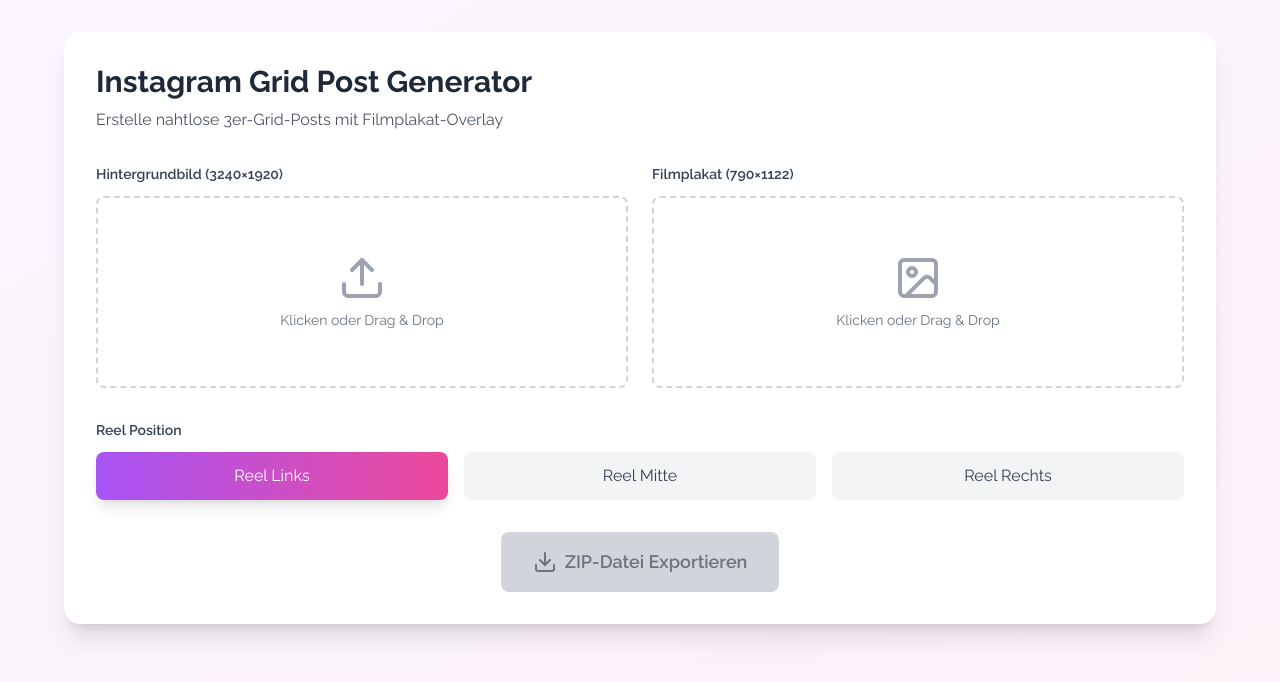
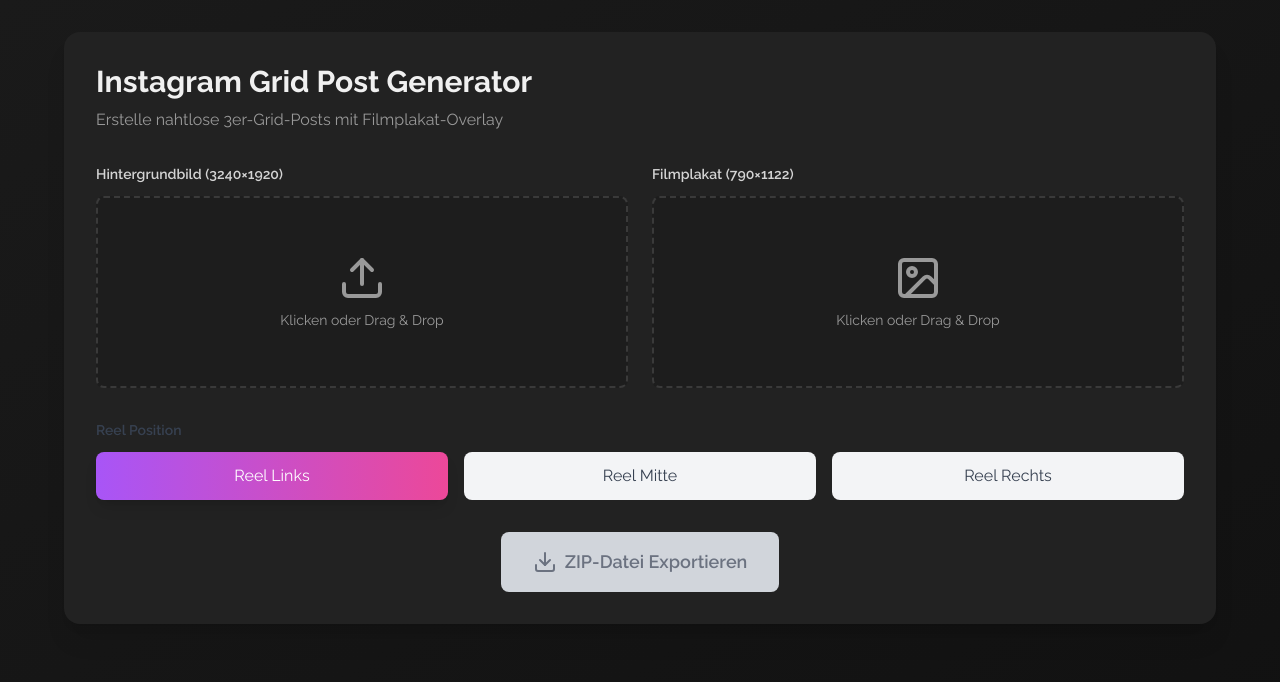
Before and after one commit to Max-Lamm/instagram-grid-generator, a React (Vite) app: page / in a window 1280 px wide. Shown: the top 682 px of the page. Built offline with nearby package versions, Linux system fonts and the light colour scheme.

Commit message:
style: restyle layout shell and upload zones to dark brand

```diff
--- a/src/App.jsx
+++ b/src/App.jsx
@@ -531,17 +531,17 @@
   const canExport = backgroundImage && posterImage;
 
   return (
-    <div className="min-h-screen bg-gradient-to-br from-purple-50 to-pink-50 p-8">
+    <div className="min-h-screen bg-gradient-to-br from-dark-bg to-dark-gradient p-8">
       <div className="max-w-6xl mx-auto">
-        <div className="bg-white rounded-2xl shadow-xl p-8">
-          <h1 className="text-3xl font-bold text-gray-800 mb-2">Instagram Grid Post Generator</h1>
-          <p className="text-gray-600 mb-8">Erstelle nahtlose 3er-Grid-Posts mit Filmplakat-Overlay</p>
+        <div className="bg-dark-card rounded-2xl shadow-xl p-8">
+          <h1 className="text-3xl font-bold text-dark-text-hi mb-2">Instagram Grid Post Generator</h1>
+          <p className="text-dark-muted mb-8">Erstelle nahtlose 3er-Grid-Posts mit Filmplakat-Overlay</p>
 
           {/* Upload Section */}
           <div className="grid md:grid-cols-2 gap-6 mb-8">
             {/* Background Upload */}
             <div>
-              <label className="block text-sm font-semibold text-gray-700 mb-3">
+              <label className="block text-sm font-semibold text-dark-text mb-3">
                 Hintergrundbild (3240×1920)
               </label>
               <div className="relative">
@@ -559,16 +559,16 @@
                   onDrop={(e) => handleDrop(e, 'background')}
                   className={`flex flex-col items-center justify-center w-full h-48 border-2 border-dashed rounded-lg cursor-pointer transition ${
                     dragOverField === 'background'
-                      ? 'border-purple-500 bg-purple-50'
-                      : 'border-gray-300 hover:bg-gray-50'
+                      ? 'border-brand-red bg-[#2a1a1a]'
+                      : 'border-dark-border-hi bg-dark-input hover:bg-[#252525]'
                   }`}
                 >
                   {backgroundImage ? (
                     <img src={backgroundImage} alt="Background" className="h-full object-contain" />
                   ) : (
                     <>
-                      <Upload className="w-12 h-12 text-gray-400 mb-2" />
-                      <span className="text-sm text-gray-500">Klicken oder Drag & Drop</span>
+                      <Upload className="w-12 h-12 text-dark-muted mb-2" />
+                      <span className="text-sm text-dark-muted">Klicken oder Drag & Drop</span>
                     </>
                   )}
                 </label>
@@ -577,7 +577,7 @@
 
             {/* Poster Upload */}
             <div>
-              <label className="block text-sm font-semibold text-gray-700 mb-3">
+              <label className="block text-sm font-semibold text-dark-text mb-3">
                 Filmplakat (790×1122)
               </label>
               <div className="relative">
@@ -595,16 +595,16 @@
                   onDrop={(e) => handleDrop(e, 'poster')}
                   className={`flex flex-col items-center justify-center w-full h-48 border-2 border-dashed rounded-lg cursor-pointer transition ${
                     dragOverField === 'poster'
-                      ? 'border-purple-500 bg-purple-50'
-                      : 'border-gray-300 hover:bg-gray-50'
+                      ? 'border-brand-red bg-[#2a1a1a]'
+                      : 'border-dark-border-hi bg-dark-input hover:bg-[#252525]'
                   }`}
                 >
                   {posterImage ? (
                     <img src={posterImage} alt="Poster" className="h-full object-contain" />
                   ) : (
                     <>
-                      <ImageIcon className="w-12 h-12 text-gray-400 mb-2" />
-                      <span className="text-sm text-gray-500">Klicken oder Drag & Drop</span>
+                      <ImageIcon className="w-12 h-12 text-dark-muted mb-2" />
+                      <span className="text-sm text-dark-muted">Klicken oder Drag & Drop</span>
                     </>
                   )}
                 </label>
```
